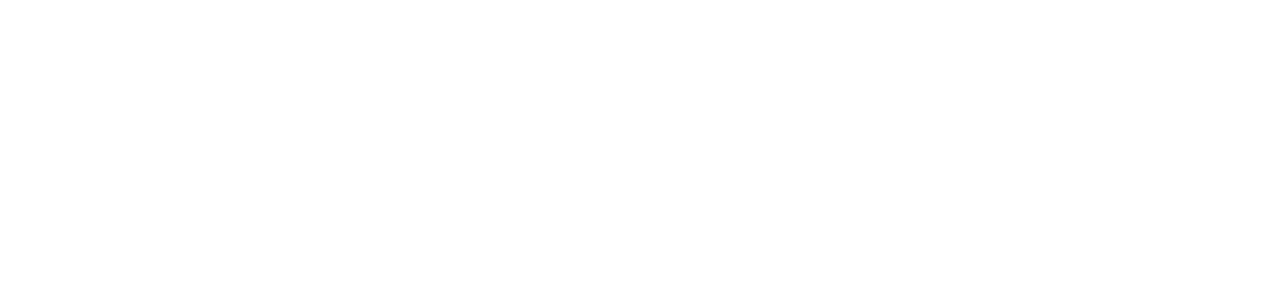
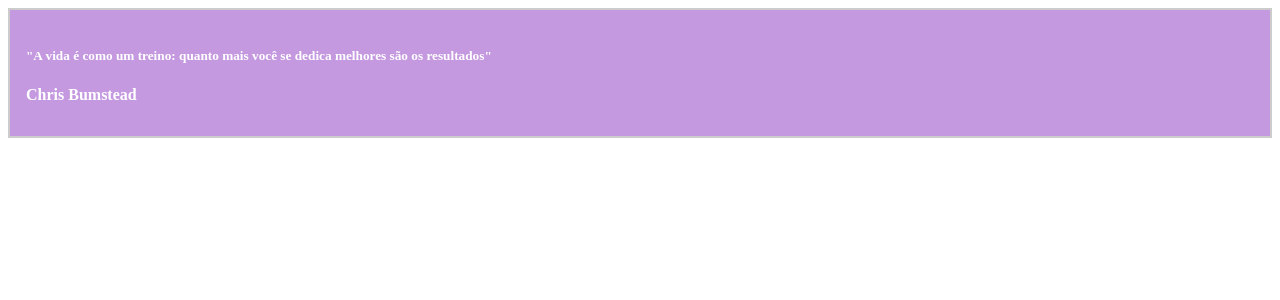
Before and after one commit to Doublekill0909/TrackFit-Mini, a React (Vite) app: page / in a window 1280 px wide. Shown: the top 300 px of the page. Built offline with nearby package versions, Linux system fonts and the light colour scheme.

Commit message:
feat: created motivation message component

```diff
--- a/src/App.tsx
+++ b/src/App.tsx
@@ -1,8 +1,12 @@
+import { MotivationalMessage } from "./components/motivationmessage"
+
 function App() {
 
   return (
     <>
-
+      <main>
+        <MotivationalMessage message='"A vida é como um treino: quanto mais você se dedica melhores são os resultados"' author="Chris Bumstead"/>
+      </main>
     </>
   )
 }
--- /dev/null
+++ b/src/components/motivationmessage.tsx
@@ -0,0 +1,28 @@
+interface ContentProps {
+    message: string;
+    author: string;
+}
+
+export function MotivationalMessage(props: ContentProps){
+
+    return(
+        <main>
+            <section>
+                <div
+                    style={{
+                        backgroundColor: "#c499e0",
+                        border: "2px solid #ccc",
+                        color: "#fff",
+                        fontWeight: "bold",
+                        padding: 16
+                    }}
+                >
+                    <h5>{props.message}</h5>
+                    <p>{props.author}</p>
+                </div>
+
+            </section>
+
+        </main>
+    );
+}
```
